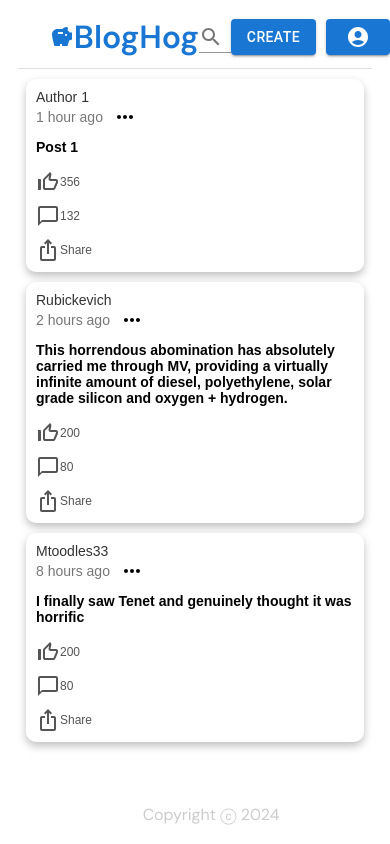
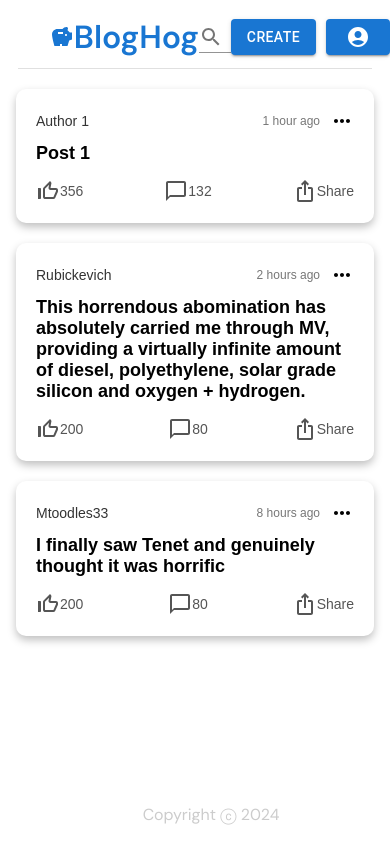
Before and after one commit to meg546/BlogHog, a React (Create React App) app: page / in a window 390 px wide. Built offline with nearby package versions, Linux system fonts and the light colour scheme.

Commit message:
Small changed pt.2

```diff
--- a/public/styles.css
+++ b/public/styles.css
@@ -45,11 +45,6 @@ footer p {
 
 /* //////////////////////////////////////////////// */
 /* Styling for the Post.jsx file, for the homescreen posts */
-/* Post.css */
-
-/* Post.css */
-
-/* Base styles for the post component */
 .post {
   background-color: #fff;
   border-radius: 0.625rem;
@@ -117,52 +112,6 @@ footer p {
   margin-right: 0.9375rem;
 }
 
-/* Media queries for responsive design */
-
-@media (max-width: 768px) {
-  .post {
-    padding: 1rem;
-    margin: 1rem;
-  }
-
-  .author, .post-time, .post-content h2 {
-    font-size: 1rem;
-  }
-
-  .reaction {
-    font-size: 0.75rem;
-  }
-
-  .post-footer {
-    flex-direction: column;
-    align-items: flex-start;
-  }
-
-  .reaction:not(:last-child) {
-    margin-right: 0;
-    margin-bottom: 0.625rem;
-  }
-}
-
-@media (max-width: 480px) {
-  .post {
-    padding: 0.625rem;
-    margin: 0.625rem;
-  }
-
-  .author, .post-time, .post-content h2 {
-    font-size: 0.875rem;
-  }
-
-  .reaction {
-    font-size: 0.75rem;
-  }
-
-  .post-header, .post-footer {
-    flex-direction: column;
-    align-items: flex-start;
-  }
-}
 /* //////////////////////////////////////////////// */
 
 
```
